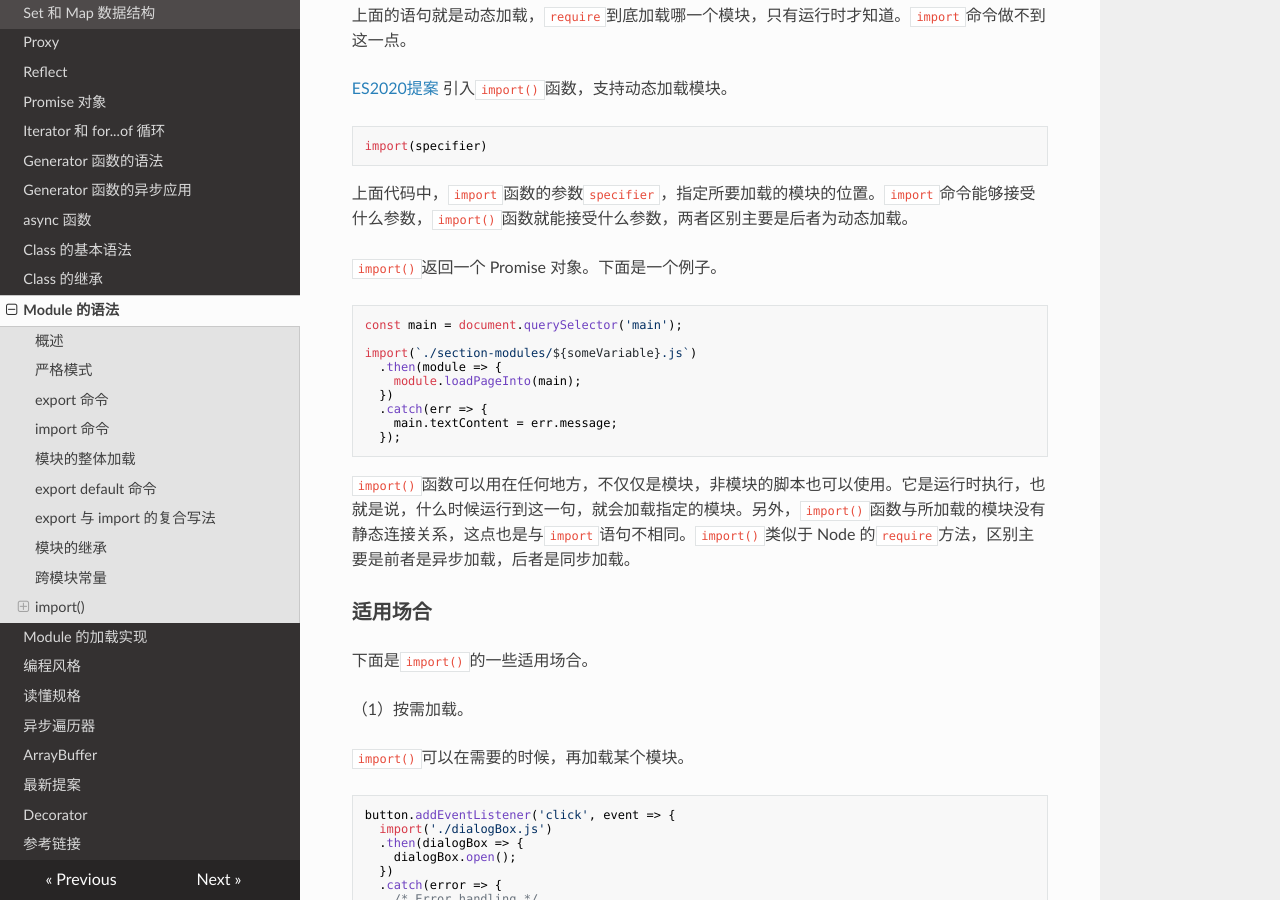
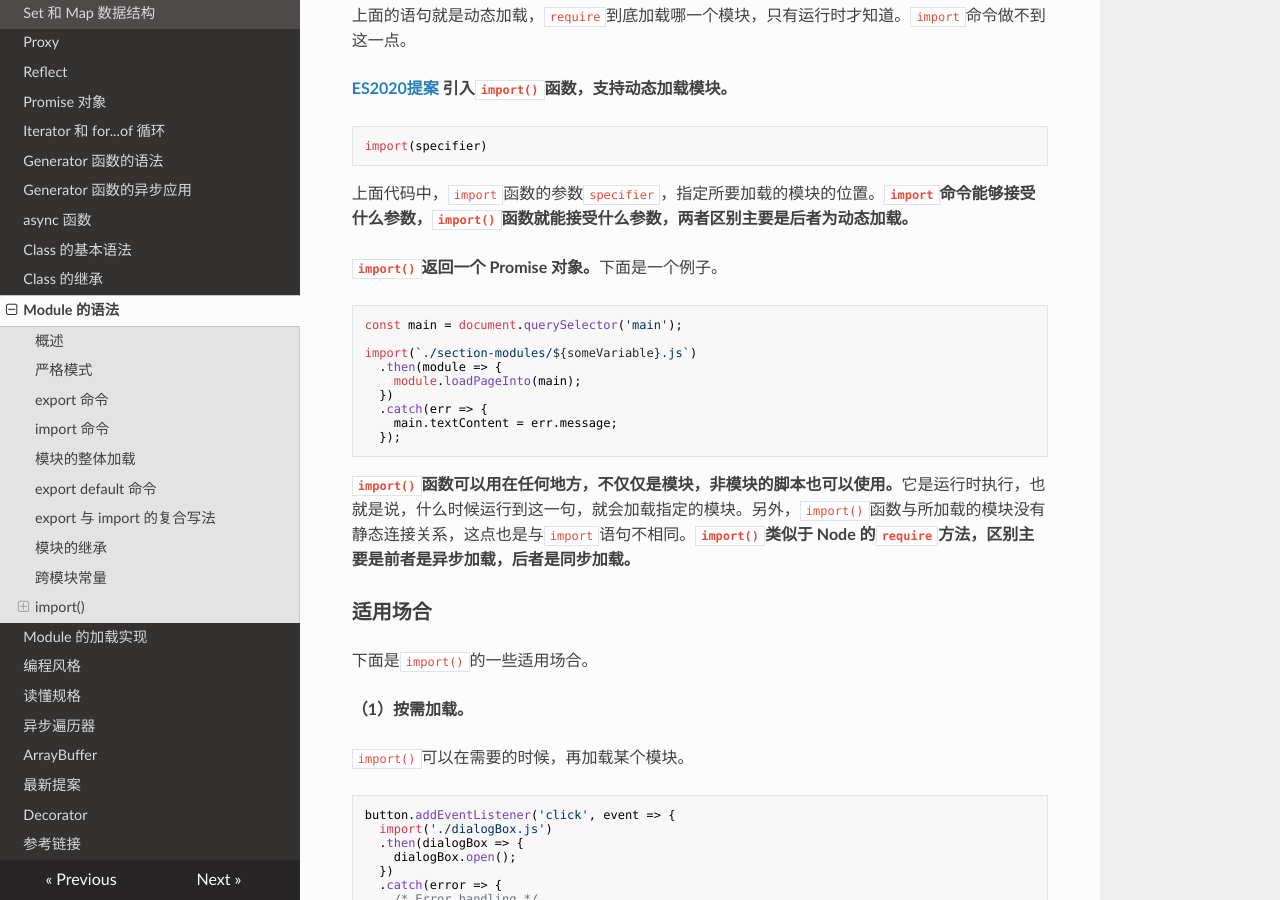
Before and after one commit to filefi/NotesOfES6, an MkDocs documentation site: the page built from docs/module.md, in a window 1280 px wide and 900 px high, scrolled down 13778 px. Built offline with MkDocs 1.6.1, drawn with Linux system fonts in a browser that asks for light colours; nearby versions of some CDN libraries.

````diff
--- a/docs/module.md
+++ b/docs/module.md
@@ -673,15 +673,15 @@ const myModual = require(path);
 
 上面的语句就是动态加载，`require`到底加载哪一个模块，只有运行时才知道。`import`命令做不到这一点。
 
-[ES2020提案](https://github.com/tc39/proposal-dynamic-import) 引入`import()`函数，支持动态加载模块。
+**[ES2020提案](https://github.com/tc39/proposal-dynamic-import) 引入`import()`函数，支持动态加载模块。**
 
 ```javascript
 import(specifier)
 ```
 
-上面代码中，`import`函数的参数`specifier`，指定所要加载的模块的位置。`import`命令能够接受什么参数，`import()`函数就能接受什么参数，两者区别主要是后者为动态加载。
+上面代码中，`import`函数的参数`specifier`，指定所要加载的模块的位置。**`import`命令能够接受什么参数，`import()`函数就能接受什么参数，两者区别主要是后者为动态加载。**
 
-`import()`返回一个 Promise 对象。下面是一个例子。
+**`import()`返回一个 Promise 对象。**下面是一个例子。
 
 ```javascript
 const main = document.querySelector('main');
@@ -695,13 +695,13 @@ import(`./section-modules/${someVariable}.js`)
   });
 ```
 
-`import()`函数可以用在任何地方，不仅仅是模块，非模块的脚本也可以使用。它是运行时执行，也就是说，什么时候运行到这一句，就会加载指定的模块。另外，`import()`函数与所加载的模块没有静态连接关系，这点也是与`import`语句不相同。`import()`类似于 Node 的`require`方法，区别主要是前者是异步加载，后者是同步加载。
+**`import()`函数可以用在任何地方，不仅仅是模块，非模块的脚本也可以使用。**它是运行时执行，也就是说，什么时候运行到这一句，就会加载指定的模块。另外，`import()`函数与所加载的模块没有静态连接关系，这点也是与`import`语句不相同。**`import()`类似于 Node 的`require`方法，区别主要是前者是异步加载，后者是同步加载。**
 
 ### 适用场合
 
 下面是`import()`的一些适用场合。
 
-（1）按需加载。
+**（1）按需加载。**
 
 `import()`可以在需要的时候，再加载某个模块。
 
@@ -719,7 +719,7 @@ button.addEventListener('click', event => {
 
 上面代码中，`import()`方法放在`click`事件的监听函数之中，只有用户点击了按钮，才会加载这个模块。
 
-（2）条件加载
+**（2）条件加载**
 
 `import()`可以放在`if`代码块，根据不同的情况，加载不同的模块。
 
@@ -733,7 +733,7 @@ if (condition) {
 
 上面代码中，如果满足条件，就加载模块 A，否则加载模块 B。
 
-（3）动态的模块路径
+**（3）动态的模块路径**
 
 `import()`允许模块路径动态生成。
 
````
